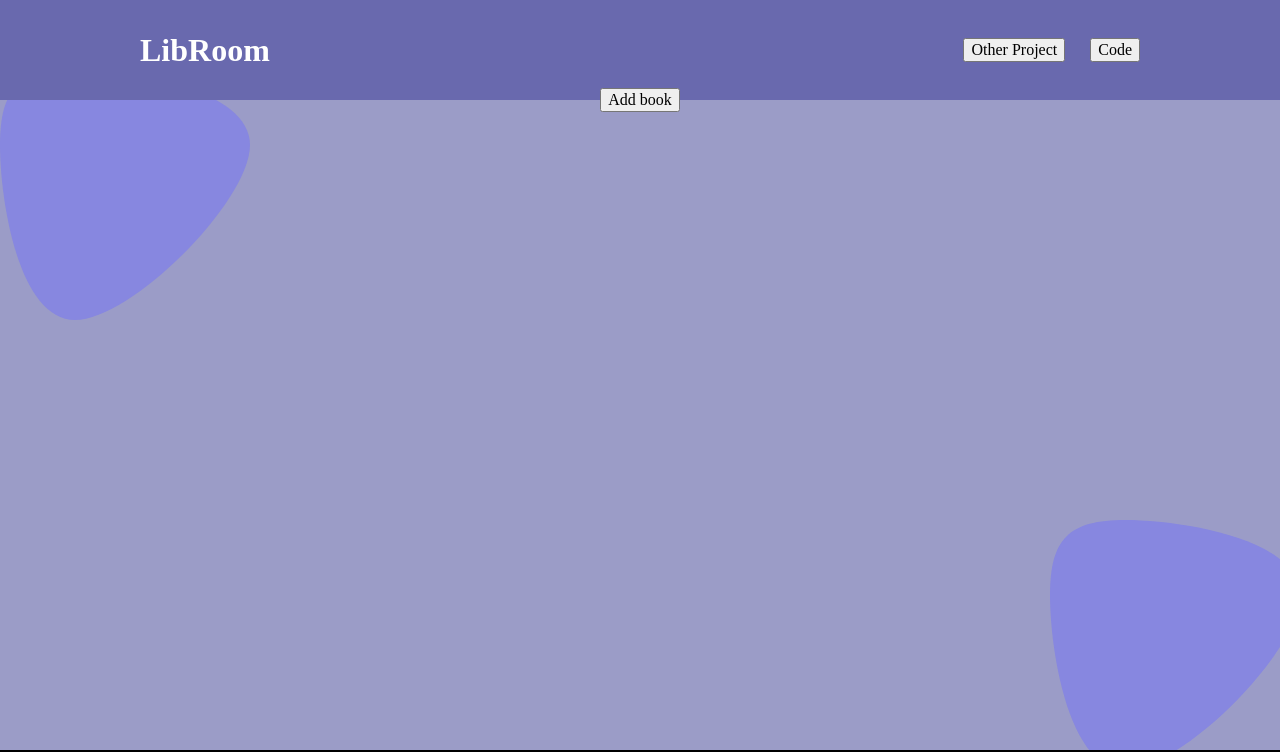
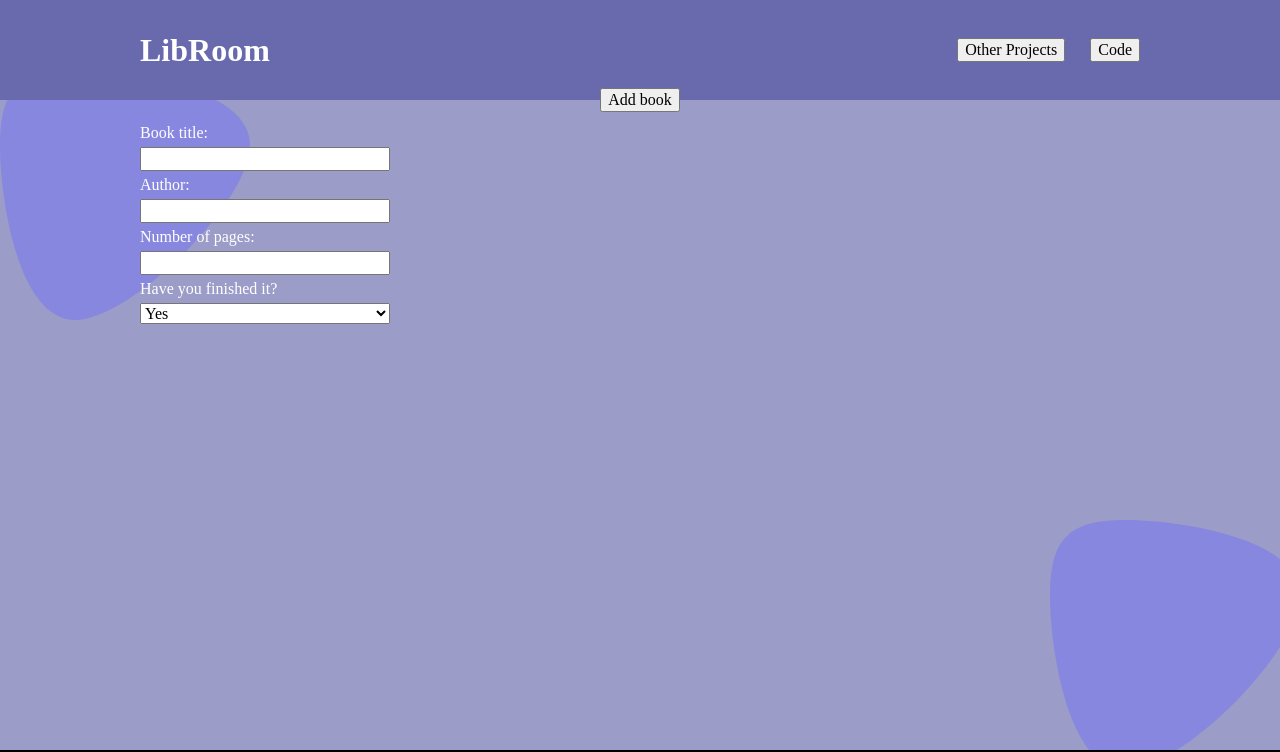
Before and after one commit to tyVespA/Library---object-constructors-practice, a plain HTML site: page index.html in a window 1280 px wide. Shown: the top 752 px of the page. Drawn offline with Linux system fonts and the light colour scheme.

Commit message:
Add modal boilerplate

```diff
--- a/index.html
+++ b/index.html
@@ -17,10 +17,14 @@
         </div>
         <nav>
           <button>
-            <a href="">Other Project</a>
+            <a
+              href="https://github.com/tyVespA?tab=repositories"
+              target="_blank"
+              >Other Projects</a
+            >
           </button>
           <button>
-            <a href="">Code</a>
+            <a href="" target="_blank">Code</a>
           </button>
         </nav>
       </div>
@@ -28,6 +32,21 @@
     <main>
       <div class="content">
         <button class="add-book">Add book</button>
+        <div class="modal">
+          <form action="">
+            <label for="title">Book title:</label>
+            <input type="text" name="title" id="title" />
+            <label for="author">Author:</label>
+            <input type="text" name="author" id="author" />
+            <label for="pages">Number of pages:</label>
+            <input type="number" name="pages" id="pages" />
+            <label for="read-status">Have you finished it?</label>
+            <select name="read-status" id="read-status">
+              <option value="yes">Yes</option>
+              <option value="no">No</option>
+            </select>
+          </form>
+        </div>
         <div class="books-grid"></div>
       </div>
     </main>
--- a/style.scss
+++ b/style.scss
@@ -156,6 +156,16 @@ main {
   z-index: 2;
 }
 
+.modal {
+  position: relative;
+  max-width: 250px;
+  form {
+    display: flex;
+    flex-direction: column;
+    gap: 5px;
+  }
+}
+
 /*------------------------------------*\
   # FOOTER
 \*------------------------------------*/
@@ -168,5 +178,4 @@ footer {
   gap: 5px;
   height: 50px;
   position: relative;
-  z-index: 2;
 }
```
Also changed, not shown: style.css, 1 other file.
